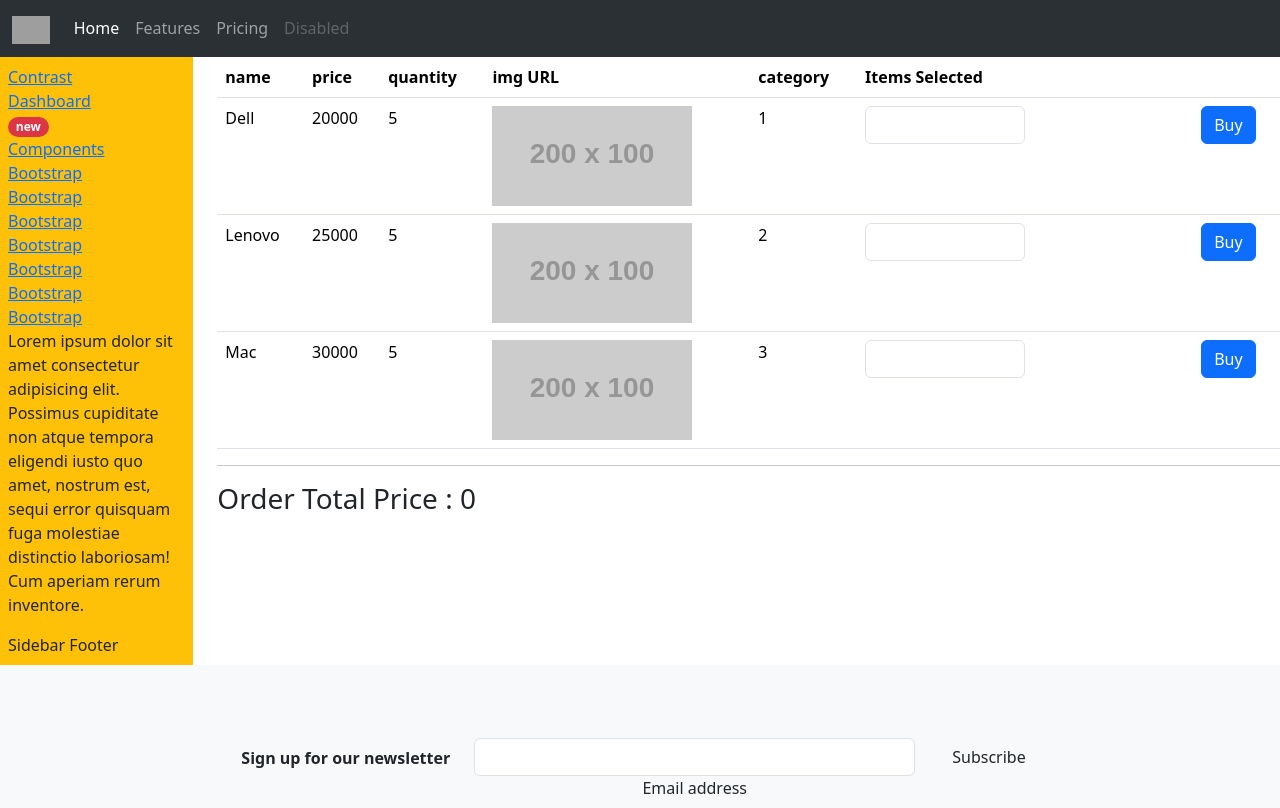
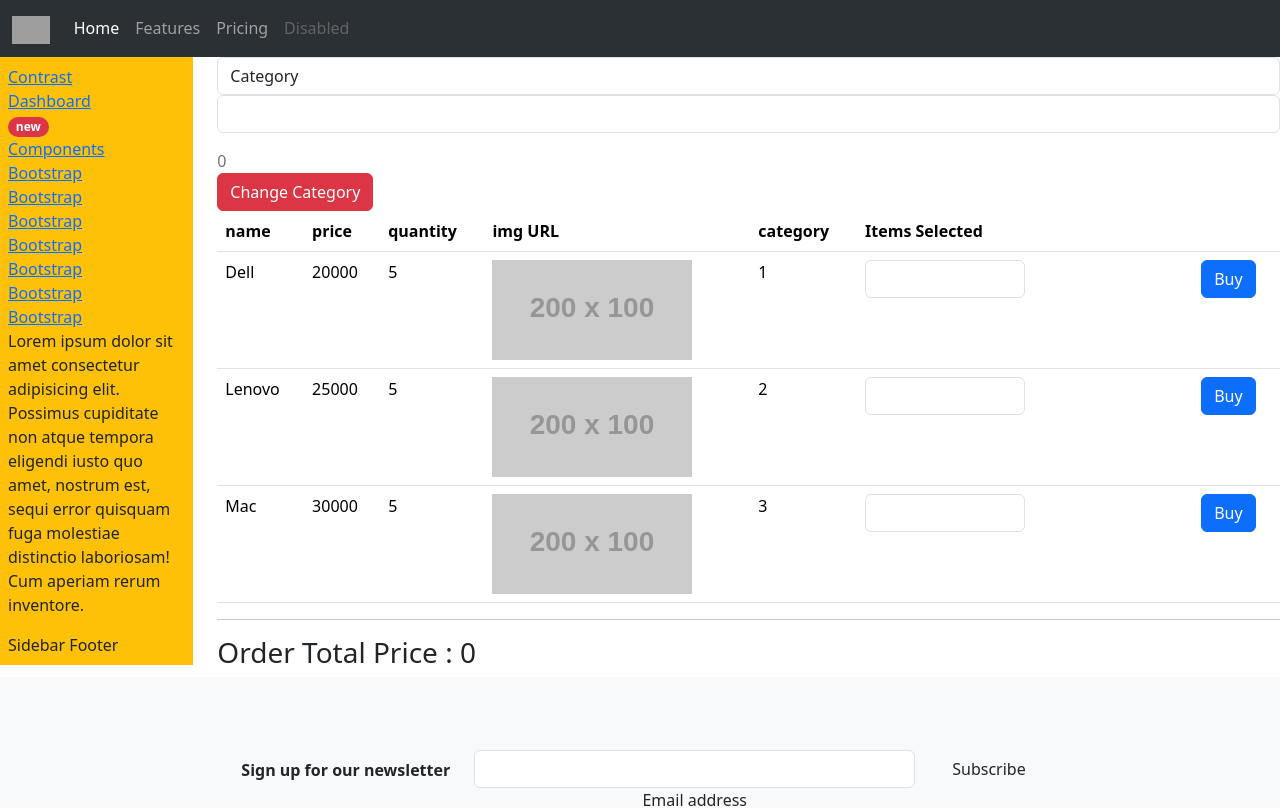
Before and after one commit to ahmed-mohsen966/E-Commerce-Demo, an Angular app: page / in a window 1280 px wide. Shown: the top 808 px of the page. Built offline with nearby package versions, Linux system fonts and the light colour scheme; grey boxes are pictures that could not be loaded.

Commit message:
Two Way Binding.

```diff
--- a/src/app/Components/products/products.component.html
+++ b/src/app/Components/products/products.component.html
@@ -1,3 +1,14 @@
+<div class="mb-3">
+  <label for="prdCat" class="form-control">Category</label>
+  <select class="form-control" id="prdCat" [(ngModel)]="selectdCatId" name="Category">
+    <option *ngFor="let cat of catList" [value]="cat.id">{{cat.name}}</option>
+  </select>
+</div>
+
+<div class="text-secondary">
+  {{selectdCatId}}
+</div>
+<button type="button" class="btn btn-danger" (click)="ChangeCat()">Change Category</button>
 <table class="table">
   <thead>
     <tr>
--- a/src/app/Components/products/products.component.ts
+++ b/src/app/Components/products/products.component.ts
@@ -1,5 +1,6 @@
 import { Component } from '@angular/core';
 import { IProducts } from '../../Models/iproducts';
+import { ICategory } from '../../Models/icategory';
 
 @Component({
   selector: 'app-products',
@@ -9,12 +10,21 @@
 export class ProductsComponent {
 orderTotalPrice:number = 0;
 prdList : IProducts[];
+catList: ICategory[];
+selectdCatId:number = 0;
 constructor(){
   this.prdList =[
     {id:100,name:'Dell' , price: 20000, quantity:5,imgURL: "https://fakeimg.pl/200x100" , categoryId:1},
     {id:100,name:'Lenovo' , price: 25000, quantity:5,imgURL: "https://fakeimg.pl/200x100" , categoryId:2},
     {id:100,name:'Mac' , price: 30000, quantity:5,imgURL: "https://fakeimg.pl/200x100" , categoryId:3}
   ];
+
+  this.catList = [
+    {id:1000,name:"Laptop"},
+    {id:2000,name:"Tablet"},
+    {id:3000,name:"PC"},
+    {id:4000,name:"Other"},
+  ]
 }
 
 BuyItem(ProductPrice:number , PrdCount:any){
@@ -23,4 +33,7 @@
   this.orderTotalPrice = itemsCount * ProductPrice;
 
 }
+ChangeCat(){
+  this.selectdCatId = 1000;
 }
+}
```
Also changed, not shown: src/app/app.module.ts (+4 -3 lines).
